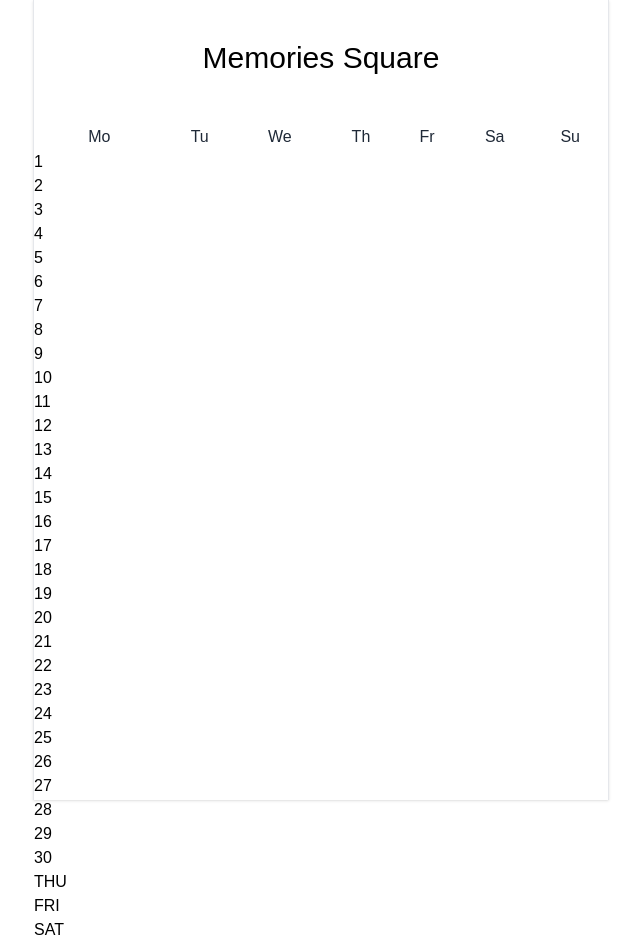
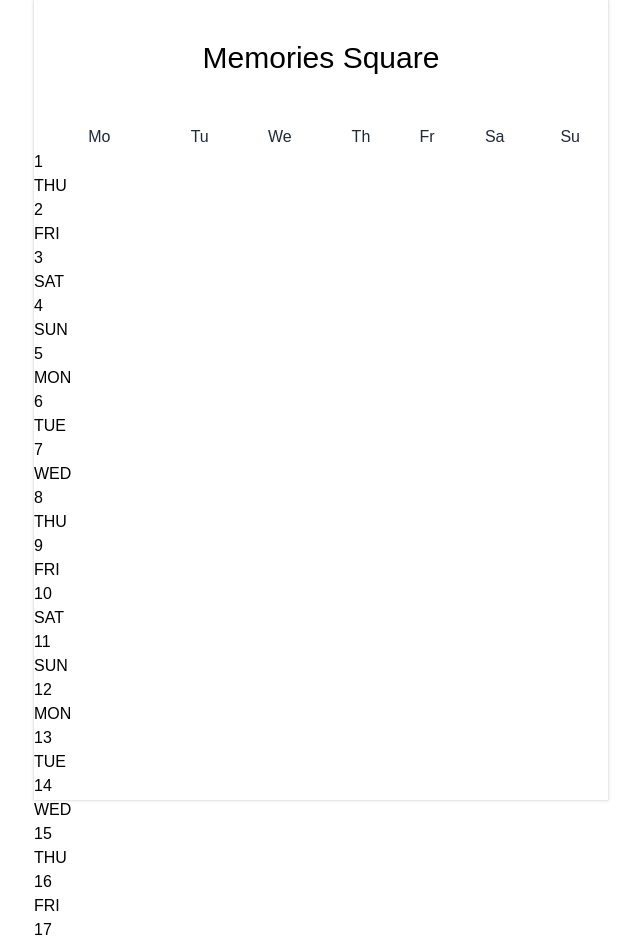
Before and after one commit to Leets-Official/MemoriesSquare-FE, a SvelteKit app: page / in a window 1280 px wide. Shown: the top 945 px of the page, without its empty margins (319-959 px from the left). Built offline with nearby package versions, Linux system fonts and the light colour scheme; a web font is replaced by a local one.

Commit message:
달력의 날짜를 주별로 나누기

```diff
--- a/src/routes/calendar/Calendar.svelte
+++ b/src/routes/calendar/Calendar.svelte
@@ -16,22 +16,39 @@
 		return days;
 	};
 
-	let dayNum;
-	let dayStr;
+	let days = [];
+	let weeks = [];
 
-	const updateCalendar = () => {
+	const updateCalendar = (date) => {
 		const year = date.getFullYear();
 		const month = date.getMonth();
 
 		const daysInMonth = getDaysLength(year, month);
-		dayStr = getDays(year, month);
-		console.log(daysInMonth);
+		const dayNum = Array.from({ length: daysInMonth }, (_, i) => i + 1);
+		const dayStr = getDays(year, month);
 
-		dayNum = Array.from({ length: daysInMonth }, (_, i) => i + 1);
+		for (let i = 0; i < daysInMonth; i++){
+			days[i] = [dayNum[i], dayStr[i]];	// days[i] = [날짜, 요일]
+		}
+		console.log(days)
+
+		let tempArr = [];
+		for (let i = 0; i < daysInMonth; i++){
+			if (dayStr[i] == 0 && i != 0)
+			{
+				weeks.push(tempArr);
+				tempArr = [];
+			}
+			tempArr.push(dayStr[i]);
+		}
+		if (tempArr){
+			weeks.push(tempArr);
+		}
+		console.log(weeks)
 	};
 
 	$: {
-		updateCalendar();
+		updateCalendar(date);
 	}
 </script>
 
@@ -76,11 +93,9 @@
 				</th>
 			</tr>
 		</thead>
-		{#each dayNum as day}
-			<p class="day">{day}</p>
-		{/each}
-		{#each dayStr as day}
-			<p>{week[day]}</p>
+		{#each days as day}
+			<p>{day[0]}</p>
+			<p>{week[day[1]]}</p>
 		{/each}
 	</table>
 </div>
```
